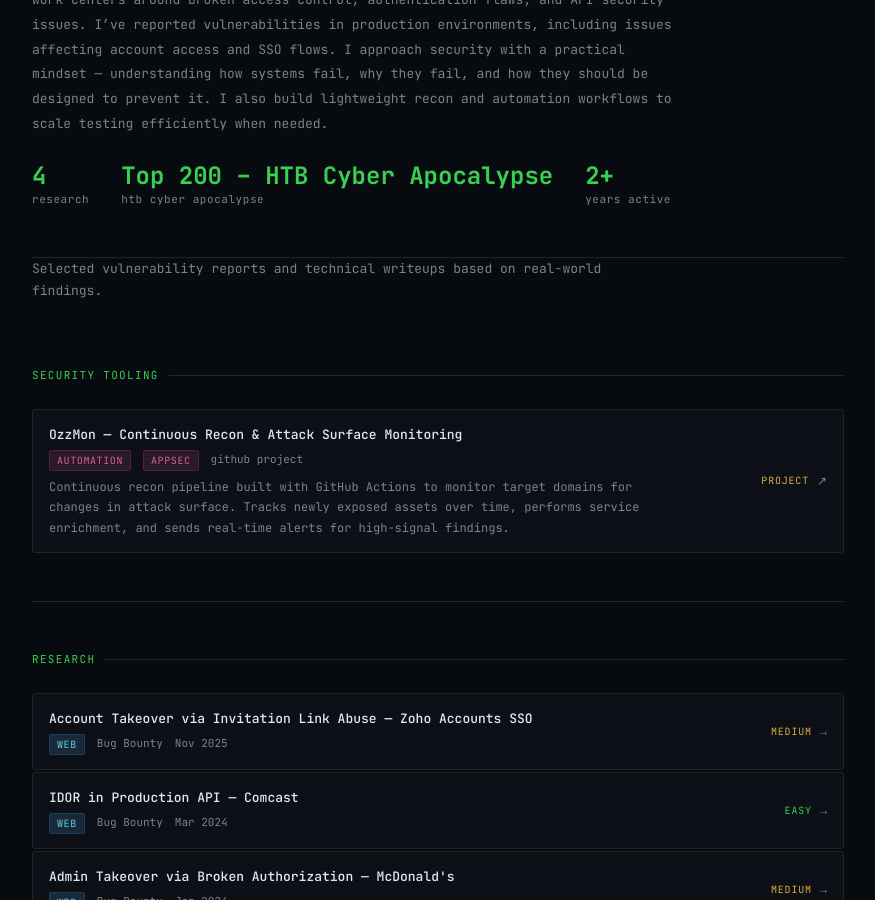
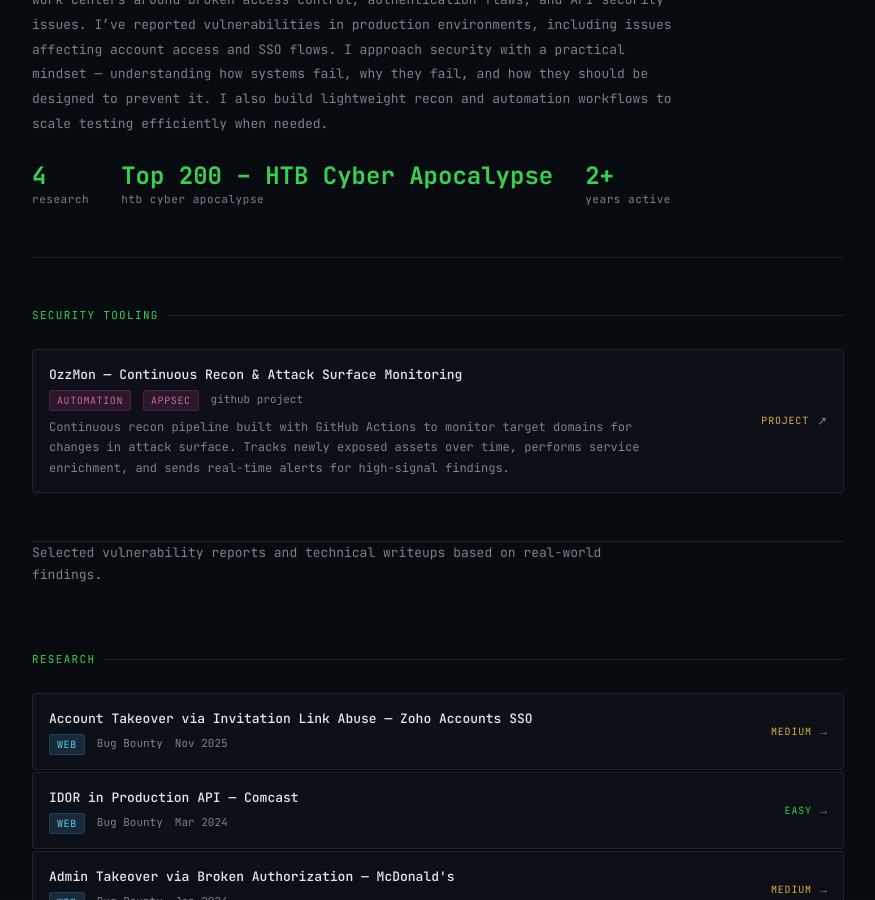
Before and after one commit to Psyphen36/anupam-security-portfolio, a Jekyll site: the page built from index.html, in a window 1280 px wide and 900 px high, scrolled down 467 px. Shown: the whole window, without its empty margins (202-1077 px from the left). Built offline with Jekyll 4.4.1, drawn with Linux system fonts in a browser that asks for light colours.

Commit message:
Update index.html

```diff
--- a/index.html
+++ b/index.html
@@ -446,10 +446,6 @@
     </div>
   </section>
 
-<p style="color: var(--muted); font-size: 13px; margin-bottom: 16px; max-width: 600px;">
-Selected vulnerability reports and technical writeups based on real-world findings.
-</p>
-
 <!-- ── Security Tooling ── -->
 <section>
   <div class="section-label">security tooling</div>
@@ -480,6 +476,10 @@
 
   </div>
 </section>
+
+<p style="color: var(--muted); font-size: 13px; margin-bottom: 16px; max-width: 600px;">
+Selected vulnerability reports and technical writeups based on real-world findings.
+</p>
 
   <!-- ── Writeups ── -->
   <section>
```
